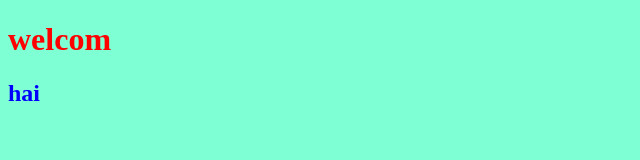
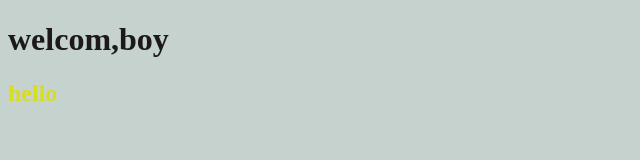
Before and after one commit to gharib-hafez/myproject, a plain HTML site: page index.html in a window 1280 px wide. Shown: the whole page, without its empty margins (0-640 px from the left). Drawn offline with Linux system fonts and the light colour scheme.

Commit message:
change in gharib branch 1

```diff
--- a/index.html
+++ b/index.html
@@ -7,8 +7,8 @@
     <link rel="stylesheet" href="style.css">
 </head>
 <body>
-    <h1>welcom</h1>
-    <h2> hai</h2>
+    <h1>welcom,boy</h1>
+    <h2> hello</h2>
 
     <script src="app.js"></script>
 </body>
--- a/style.css
+++ b/style.css
@@ -1,9 +1,9 @@
 body{
-    background-color: aquamarine;
+    background-color: rgb(197, 210, 205);
 }
 h1{
-    color:red;
+    color:rgb(27, 25, 25);
 }
 h2{
-    color: blue;
+    color: rgb(215, 221, 31);
 }
```
